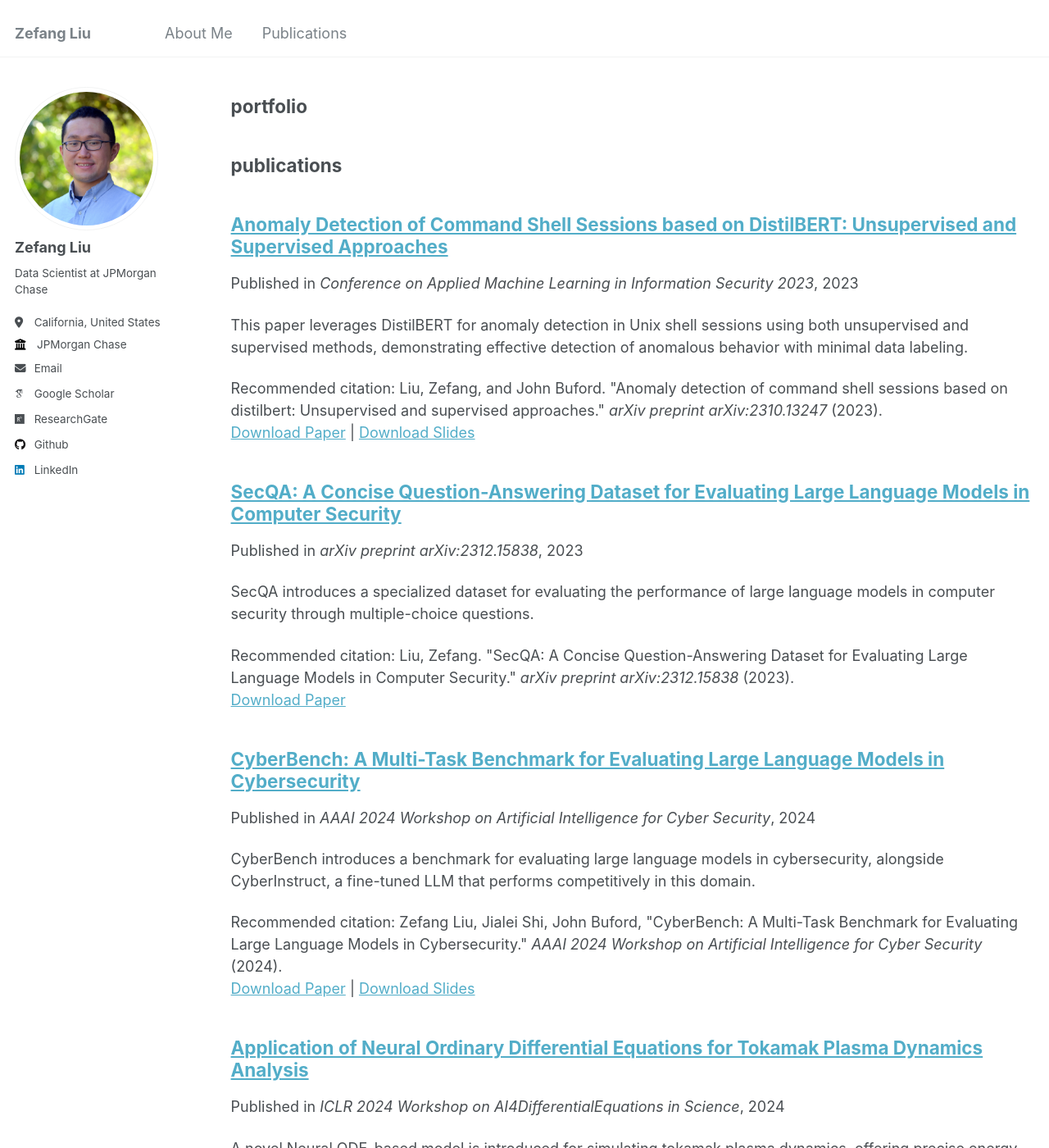
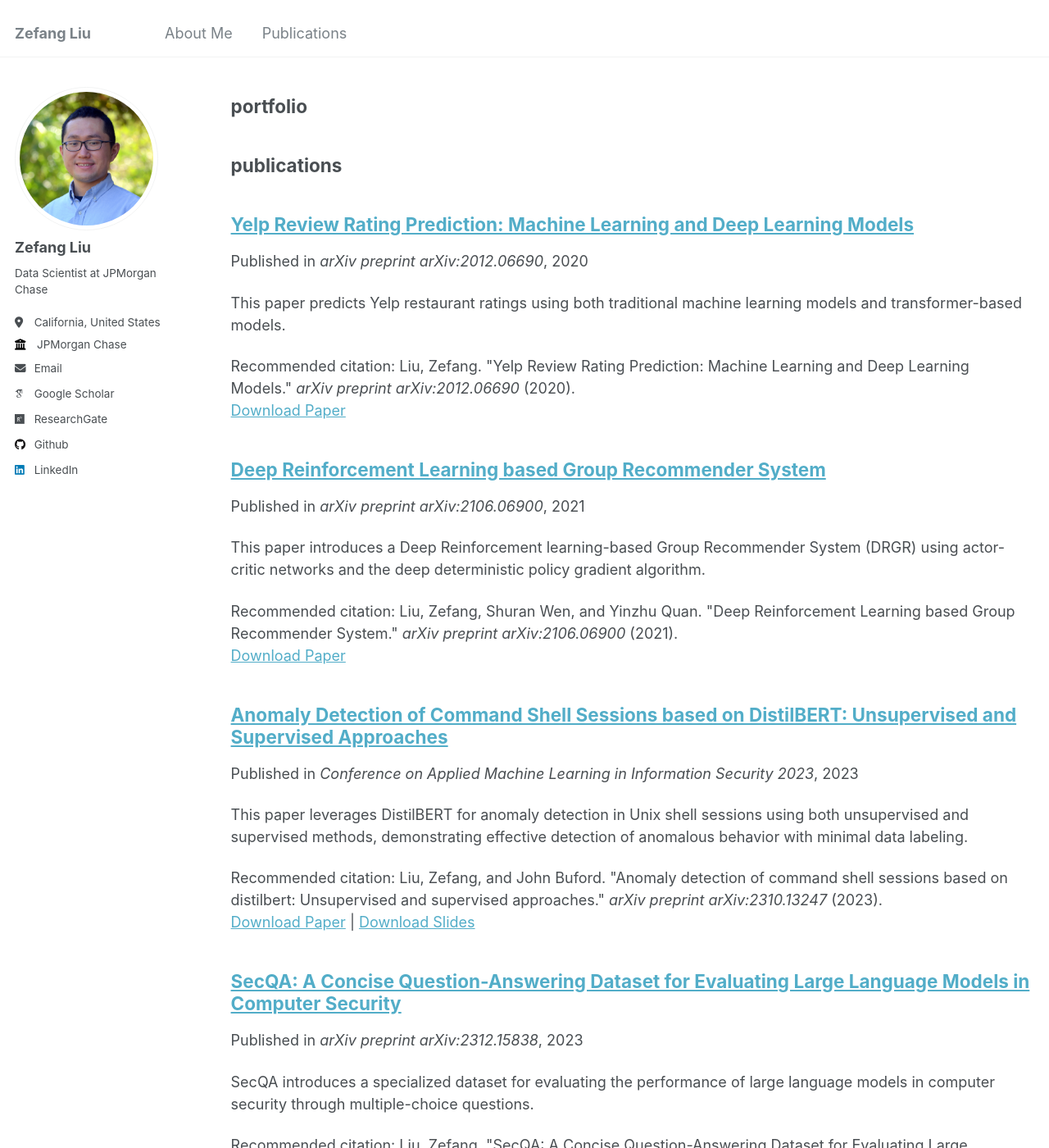
Before and after one commit to zefang-liu/zefang-liu.github.io, a Jekyll site: the page built from _pages/sitemap.md, in a window 1280 px wide and 1400 px high, scrolled down 567 px. Shown: the whole window at 82% size. Built offline with Jekyll 4.4.1, drawn with Linux system fonts in a browser that asks for light colours; some web fonts are replaced; some of the changed text lies outside the part shown.

Commit message:
Add more publications

```diff
--- /dev/null
+++ b/_publications/liu2020yelp.md
@@ -0,0 +1,15 @@
+---
+title: "Yelp Review Rating Prediction: Machine Learning and Deep Learning Models"
+collection: publications
+category: conferences
+permalink: /publication/liu2020yelp
+excerpt: 'This paper predicts Yelp restaurant ratings using both traditional machine learning models and transformer-based models.'
+date: 2020-01-01
+venue: 'arXiv preprint arXiv:2012.06690'
+paperurl: 'https://arxiv.org/pdf/2012.06690'
+citation: 'Liu, Zefang. &quot;Yelp Review Rating Prediction: Machine Learning and Deep Learning Models.&quot; <i>arXiv preprint arXiv:2012.06690</i> (2020).'
+---
+
+**Abstract**
+
+We predict restaurant ratings from Yelp reviews based on Yelp Open Dataset. Data distribution is presented, and one balanced training dataset is built. Two vectorizers are experimented for feature engineering. Four machine learning models including Naive Bayes, Logistic Regression, Random Forest, and Linear Support Vector Machine are implemented. Four transformer-based models containing BERT, DistilBERT, RoBERTa, and XLNet are also applied. Accuracy, weighted F1 score, and confusion matrix are used for model evaluation. XLNet achieves 70% accuracy for 5-star classification compared with Logistic Regression with 64% accuracy.
--- /dev/null
+++ b/_publications/liu2021deep.md
@@ -0,0 +1,15 @@
+---
+title: "Deep Reinforcement Learning based Group Recommender System"
+collection: publications
+category: conferences
+permalink: /publication/liu2021deep
+excerpt: 'This paper introduces a Deep Reinforcement learning-based Group Recommender System (DRGR) using actor-critic networks and the deep deterministic policy gradient algorithm.'
+date: 2021-06-01
+venue: 'arXiv preprint arXiv:2106.06900'
+paperurl: 'https://arxiv.org/pdf/2106.06900'
+citation: 'Liu, Zefang, Shuran Wen, and Yinzhu Quan. &quot;Deep Reinforcement Learning based Group Recommender System.&quot; <i>arXiv preprint arXiv:2106.06900</i> (2021).'
+---
+
+**Abstract**
+
+Group recommender systems are widely used in current web applications. In this paper, we propose a novel group recommender system based on the deep reinforcement learning. We introduce the MovieLens data at first and generate one random group dataset, MovieLens-Rand, from it. This randomly generated dataset is described and analyzed. We also present experimental settings and two state-of-art baselines, AGREE and GroupIM. The framework of our novel model, the Deep Reinforcement learning based Group Recommender system (DRGR), is proposed. Actor-critic networks are implemented with the deep deterministic policy gradient algorithm. The DRGR model is applied on the MovieLens-Rand dataset with two baselines. Compared with baselines, we conclude that DRGR performs better than GroupIM due to long interaction histories but worse than AGREE because of the self-attention mechanism. We express advantages and shortcomings of DRGR and also give future improvement directions at the end.
--- a/_publications/liu2024cyberbench.md
+++ b/_publications/liu2024cyberbench.md
@@ -8,7 +8,7 @@ date: 2024-02-01
 venue: 'AAAI 2024 Workshop on Artificial Intelligence for Cyber Security'
 paperurl: /files/cyberbench_paper.pdf
 slidesurl: /files/cyberbench_slides.pdf
-citation: 'Zefang Liu,  Jialei Shi,  John Buford, &quot;CyberBench: A Multi-Task Benchmark for Evaluating Large Language Models in Cybersecurity.&quot; <i>AAAI 2024 Workshop on Artificial Intelligence for Cyber Security</i> (2024).'
+citation: 'Liu, Zefang, Jialei Shi, and John F. Buford. &quot;Cyberbench: A multi-task benchmark for evaluating large language models in cybersecurity.&quot; <i>AAAI 2024 Workshop on Artificial Intelligence for Cyber Security</i> (2024).'
 ---
 
 **Abstract**
```
